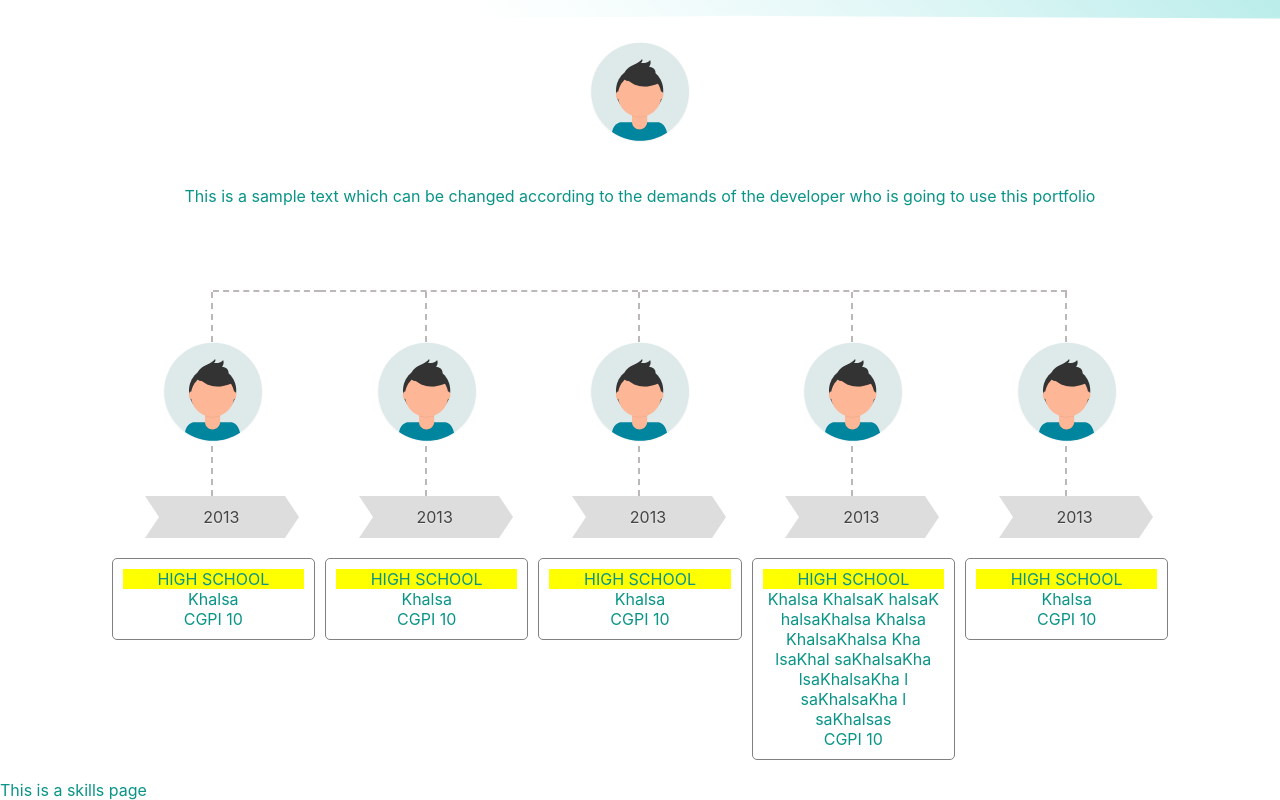
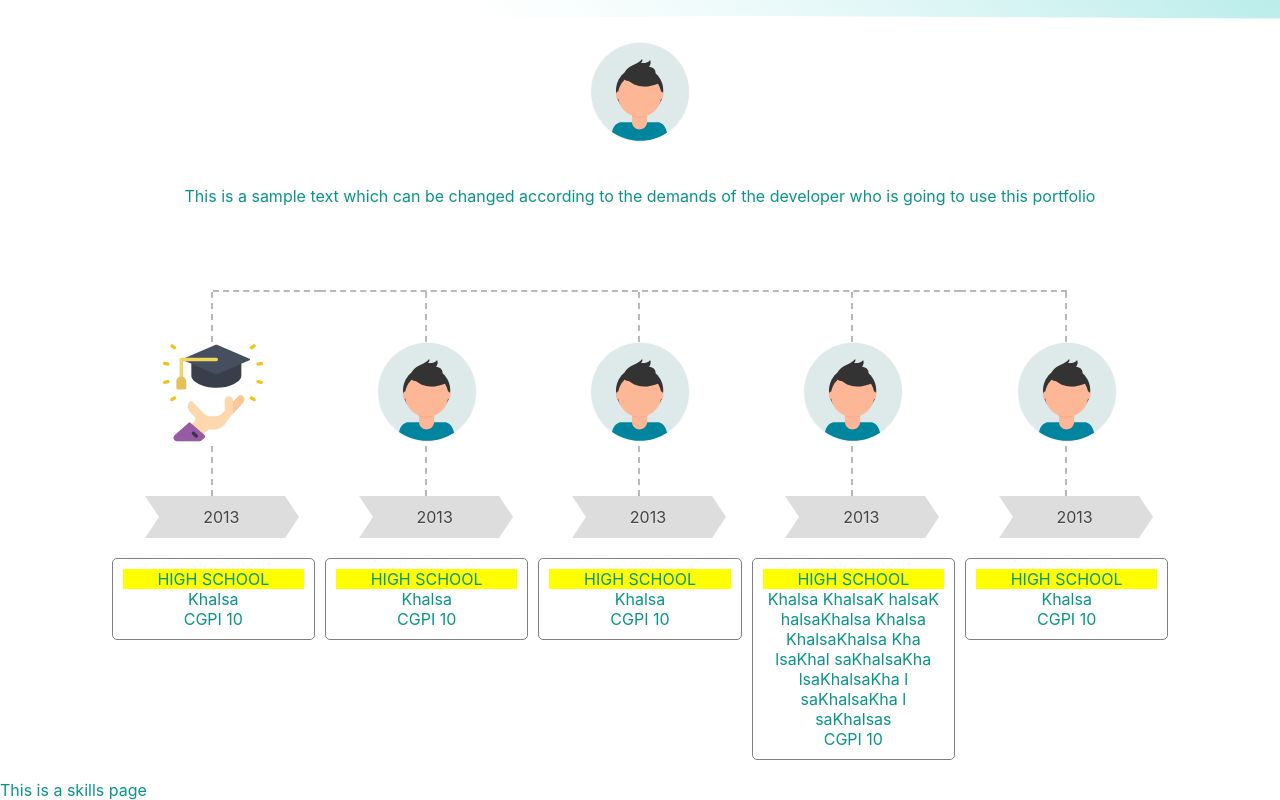
Before and after one commit to Parthgam/portfolio, a React (Create React App) app: page / in a window 1280 px wide. Shown: the part 778-1578 px from the top of the page. Built offline with nearby package versions, Linux system fonts and the light colour scheme.

Commit message:
Timeline changes

```diff
--- a/src/components/Timeline.js
+++ b/src/components/Timeline.js
@@ -1,5 +1,6 @@
 import React from 'react';
 import Avatar from '../static/images/avatar.svg';
+import Graduation from '../static/images/graduation-hat.svg';
 import { Grid } from '@material-ui/core';
 
 export default function Timeline() {
@@ -124,7 +125,7 @@ export default function Timeline() {
                 alignItems='flex-start'
               >
                 <Grid item>
-                  <img src={Avatar} />
+                  <img src={Graduation} />
                 </Grid>
               </Grid>
             </Grid>
```
Also changed, not shown: src/static/images/graduation-hat.svg (added).
